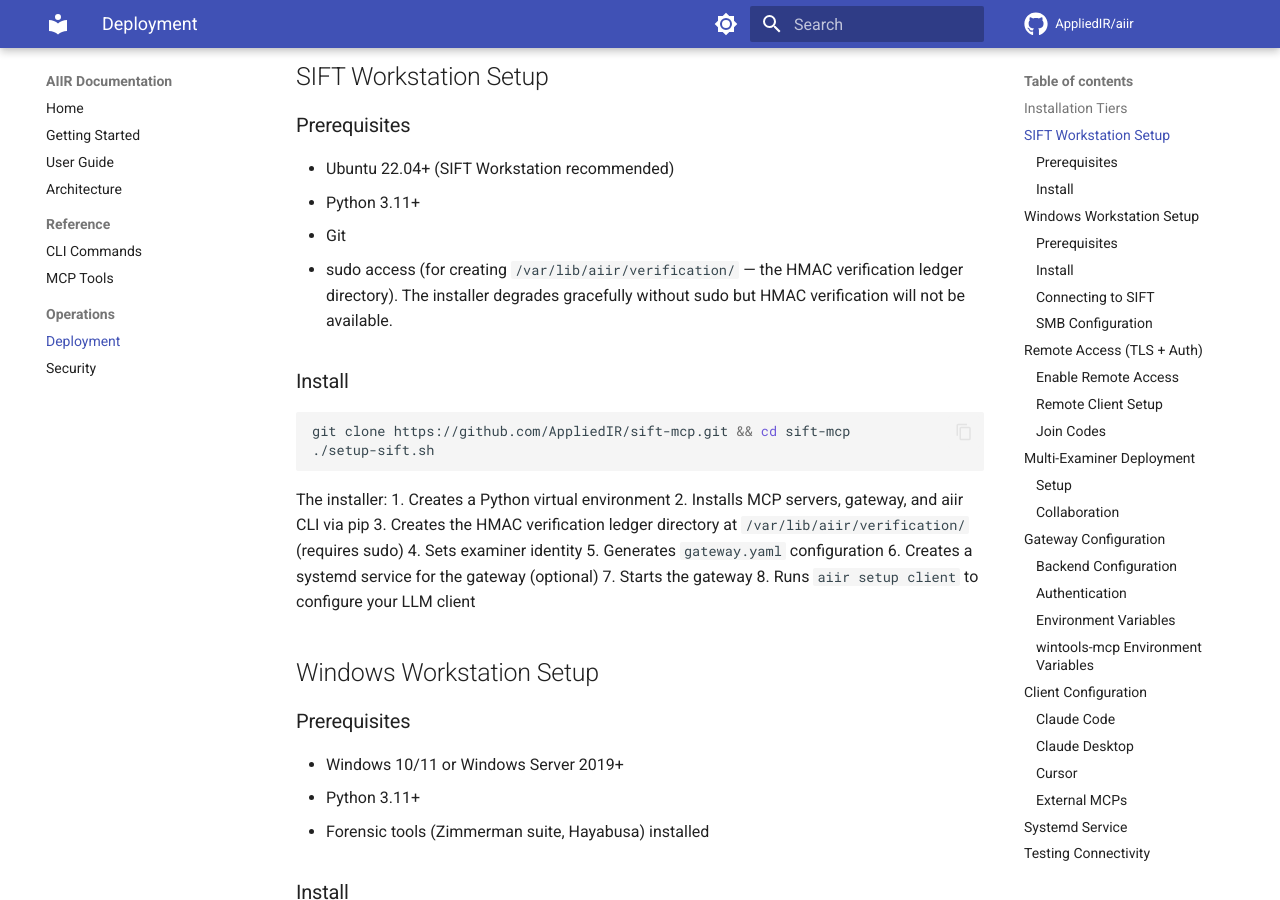
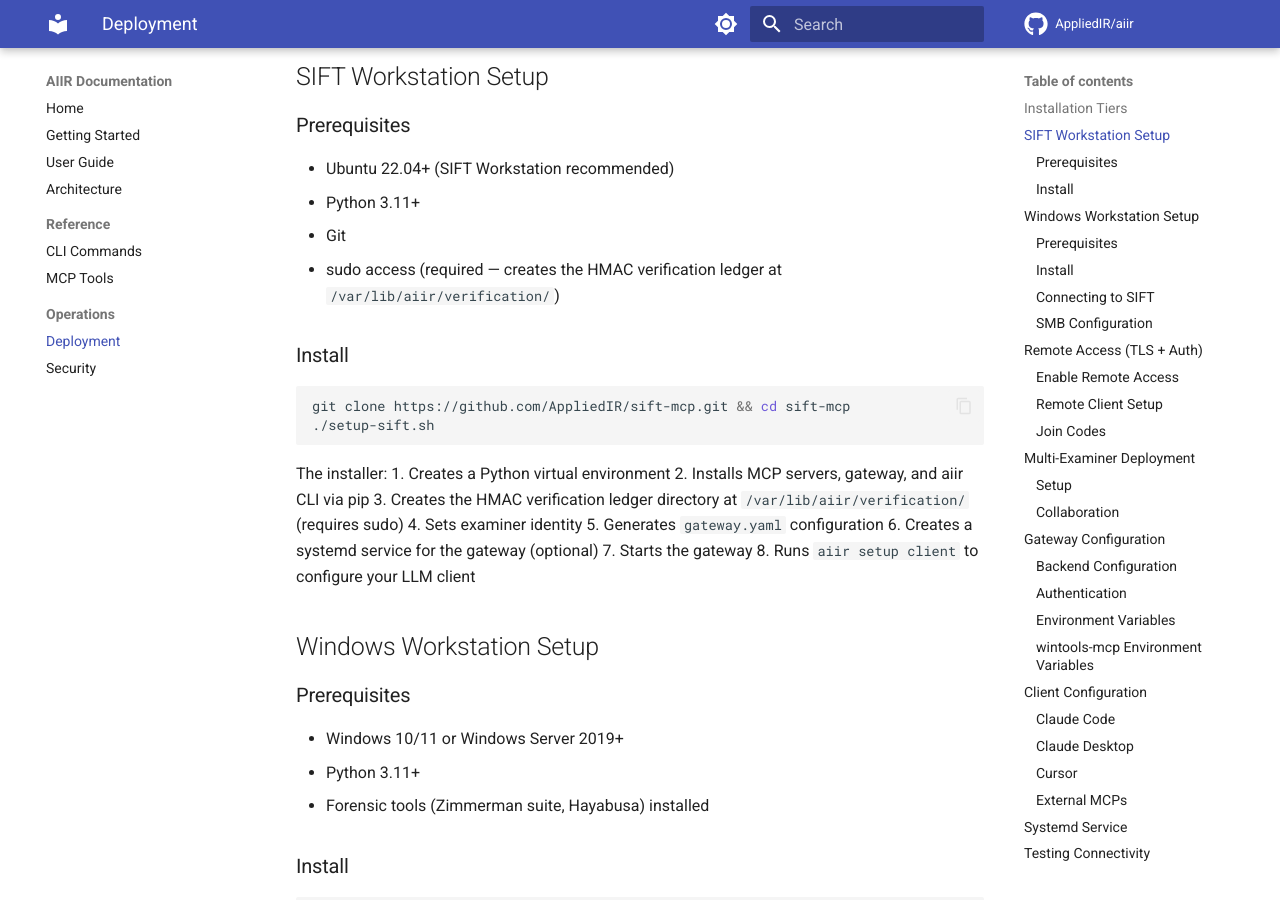
Before and after one commit to AppliedIR/aiir, an MkDocs documentation site: the page built from docs/deployment.md, in a window 1280 px wide and 900 px high, scrolled down 534 px. Built offline with MkDocs 1.6.1 and Material for MkDocs 9.7.7, drawn with Linux system fonts in a browser that asks for light colours; comment, search, counter and statistics services are not loaded.

Commit message:
Make sudo mandatory for HMAC verification ledger, update prerequisites

```diff
--- a/docs/deployment.md
+++ b/docs/deployment.md
@@ -19,7 +19,7 @@
 - Ubuntu 22.04+ (SIFT Workstation recommended)
 - Python 3.11+
 - Git
-- sudo access (for creating `/var/lib/aiir/verification/` — the HMAC verification ledger directory). The installer degrades gracefully without sudo but HMAC verification will not be available.
+- sudo access (required — creates the HMAC verification ledger at `/var/lib/aiir/verification/`)
 
 ### Install
 
```
Also changed, not shown: README.md (+3 -1 lines), docs/getting-started.md (+1 -0 lines).
